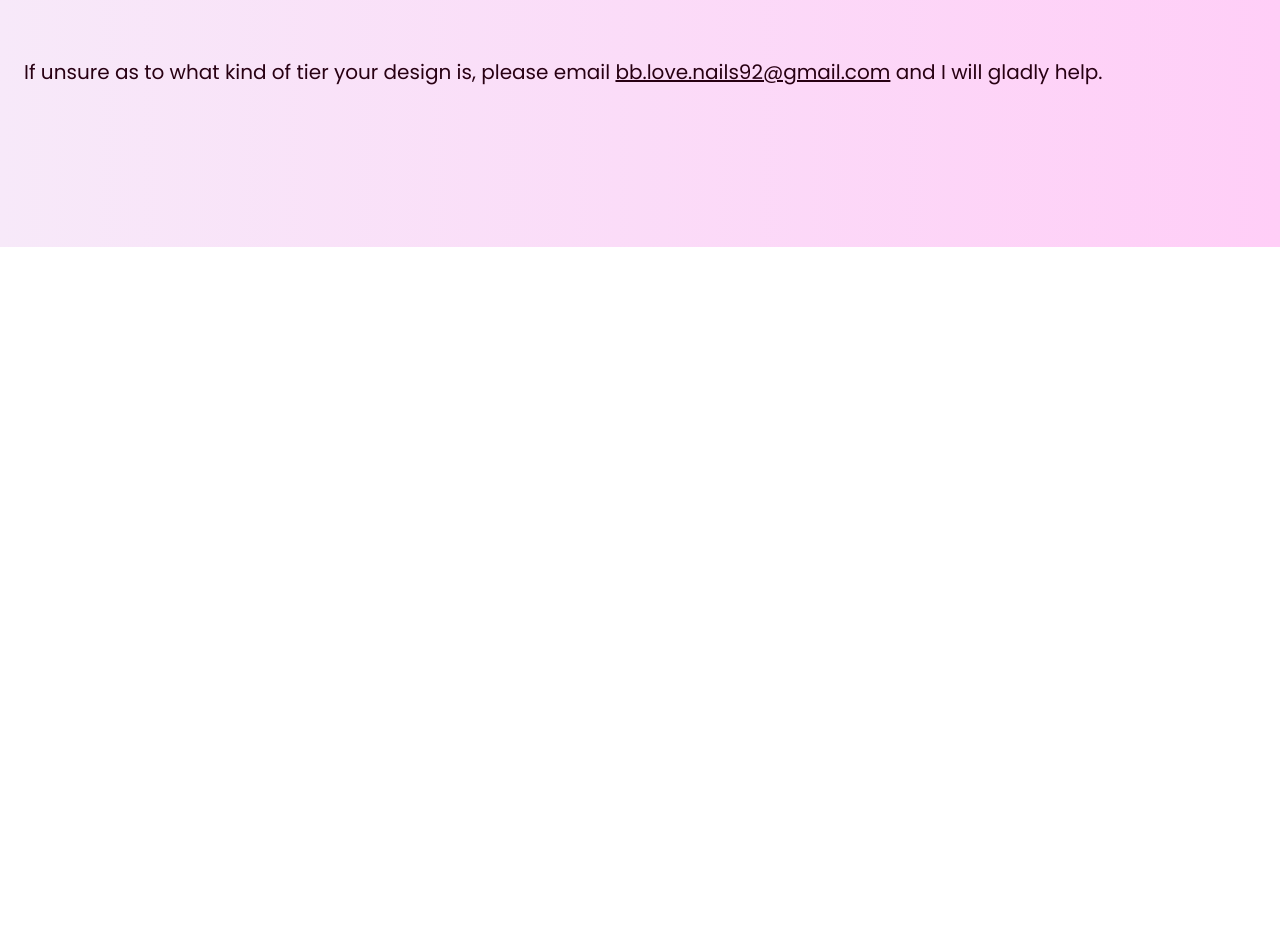
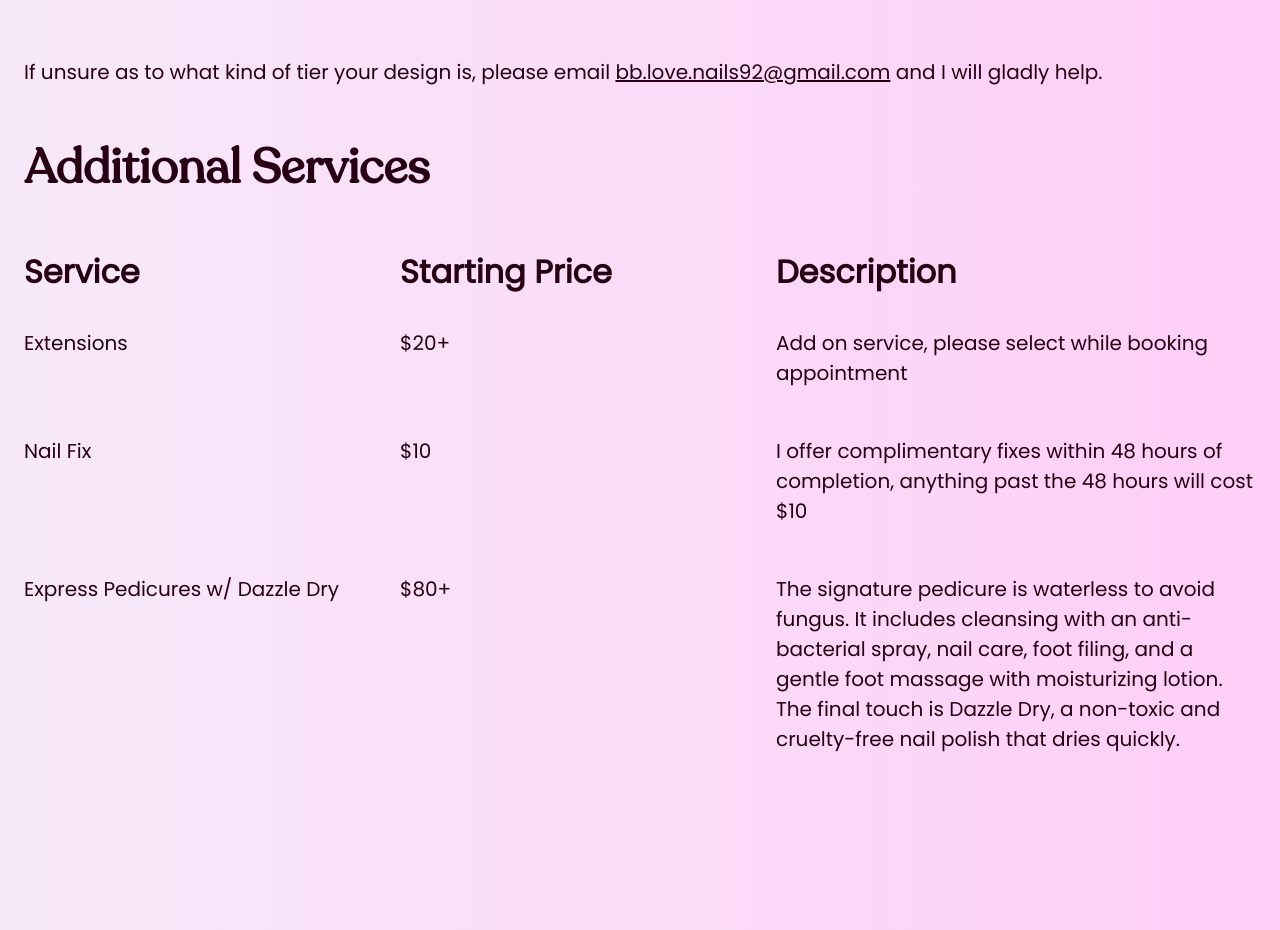
Before and after one commit to KevHnh/nailartbb, a React (Create React App) app: page /Pricing in a window 1280 px wide. Shown: the part 1080-2010 px from the top of the page. Before the commit the page ends 1327 px from the top, so only its background shows below. Built offline with nearby package versions, Linux system fonts and the light colour scheme; the HTML template or start-up script is replaced by a standard one.

Commit message:
finish pricing section

```diff
--- a/src/components/Pricing/Pricing.js
+++ b/src/components/Pricing/Pricing.js
@@ -23,7 +23,7 @@ function Pricing() {
         </div>
         <div className="PricingTableContainer">
           <div className="PricingTableHeaderMobile">
-            <div className="sub1">Tier / Starting Price / Description</div>
+            <div className="sub1">Tier | Starting Price | Description</div>
           </div>
           <div className="PricingTableHeader">
             <div className="sub1 pName">Tiers</div>
@@ -83,6 +83,38 @@ function Pricing() {
           </a>{" "}
           and I will gladly help.
         </div>
+        <div className="header">Additional Services</div>
+        <div className="PricingTableContainer">
+          <div className="PricingTableHeaderMobile">
+            <div className="sub1">Service | Starting Price | Description</div>
+          </div>
+          <div className="PricingTableHeader">
+            <div className="sub1 pName">Service</div>
+            <div className="sub1 pPrice">Starting Price</div>
+            <div className="sub1 pDesc">Description</div>
+          </div>
+          <div className="PricingTableEntry">
+            <div className="sub2 pName">Extensions</div>
+            <div className="sub2 pPrice">$20+</div>
+            <div className="sub2 pDesc">
+              Add on service, please select while booking appointment
+            </div>
+          </div>
+          <div className="PricingTableEntry">
+            <div className="sub2 pName">Nail Fix</div>
+            <div className="sub2 pPrice">$10</div>
+            <div className="sub2 pDesc">
+              I offer complimentary fixes within 48 hours of completion, anything past the 48 hours will cost $10
+            </div>
+          </div>
+          <div className="PricingTableEntry">
+            <div className="sub2 pName">Express Pedicures w/ Dazzle Dry</div>
+            <div className="sub2 pPrice">$80+</div>
+            <div className="sub2 pDesc">
+            The signature pedicure is waterless to avoid fungus. It includes cleansing with an anti-bacterial spray, nail care, foot filing, and a gentle foot massage with moisturizing lotion. The final touch is Dazzle Dry, a non-toxic and cruelty-free nail polish that dries quickly.
+            </div>
+          </div>
+        </div>
       </div>
     </div>
   );
```
